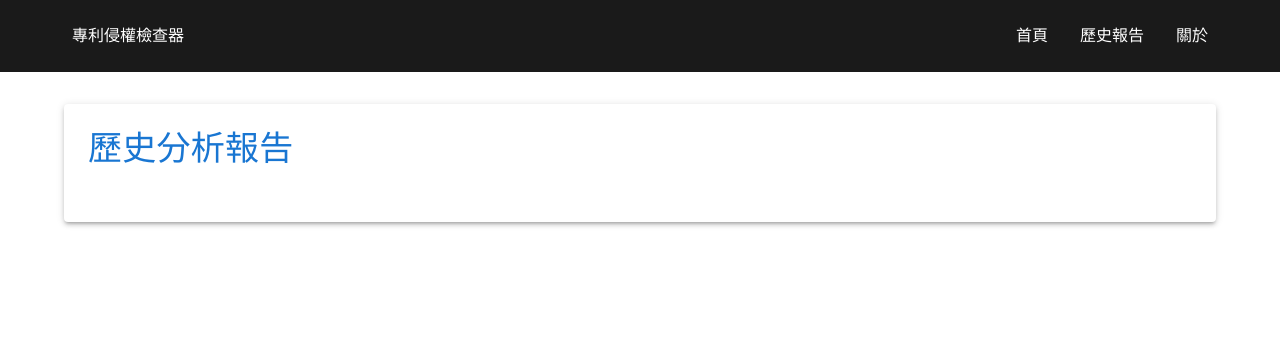
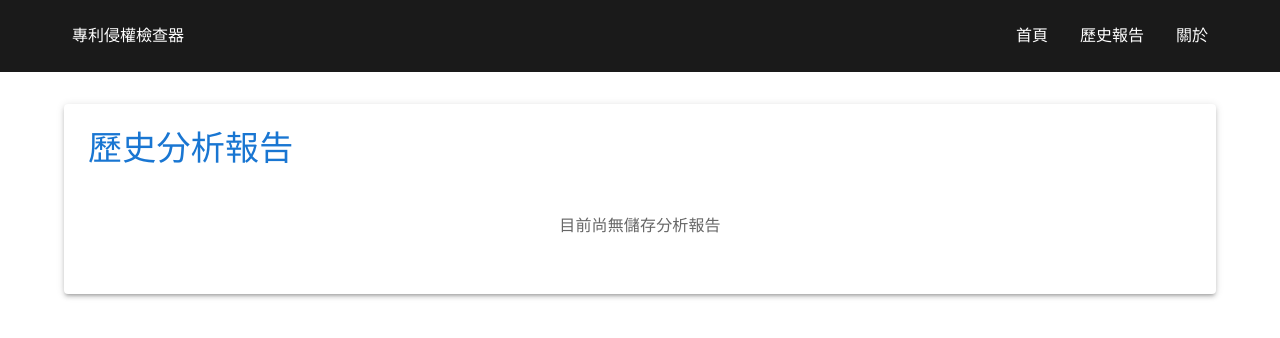
Before and after one commit to snowman12320/patent-infringement-checker, a Next.js app: page /reports in a window 1280 px wide. Shown: the top 338 px of the page. Built offline with nearby package versions, Linux system fonts and the light colour scheme.

Commit message:
fix: adjust text and use tip

```diff
--- a/src/components/AnalysisResult.tsx
+++ b/src/components/AnalysisResult.tsx
@@ -128,7 +128,7 @@ const AnalysisResult: React.FC<AnalysisResultProps> = ({ analysis }) => {
                   </Typography>
 
                   <Typography variant="body1" paragraph>
-                    <strong>��明：</strong>
+                    <strong>說明：</strong>
                     {product.explanation}
                   </Typography>
 
--- a/src/pages/reports.tsx
+++ b/src/pages/reports.tsx
@@ -51,6 +51,13 @@ const ReportsPage = () => {
           <Typography variant="h4" gutterBottom color="primary">
             歷史分析報告
           </Typography>
+          {reports.length === 0
+            ? (
+            <Typography variant="body1" sx={{ textAlign: 'center', py: 4, color: 'text.secondary' }}>
+              目前尚無儲存分析報告
+            </Typography>
+              )
+            : (
             <List>
               {reports.map((report) => (
                 <ListItem
@@ -73,6 +80,7 @@ const ReportsPage = () => {
                 </ListItem>
               ))}
             </List>
+              )}
         </Paper>
       </Container>
     </>
```
Lines whose indentation alone changed are shown as unchanged.
